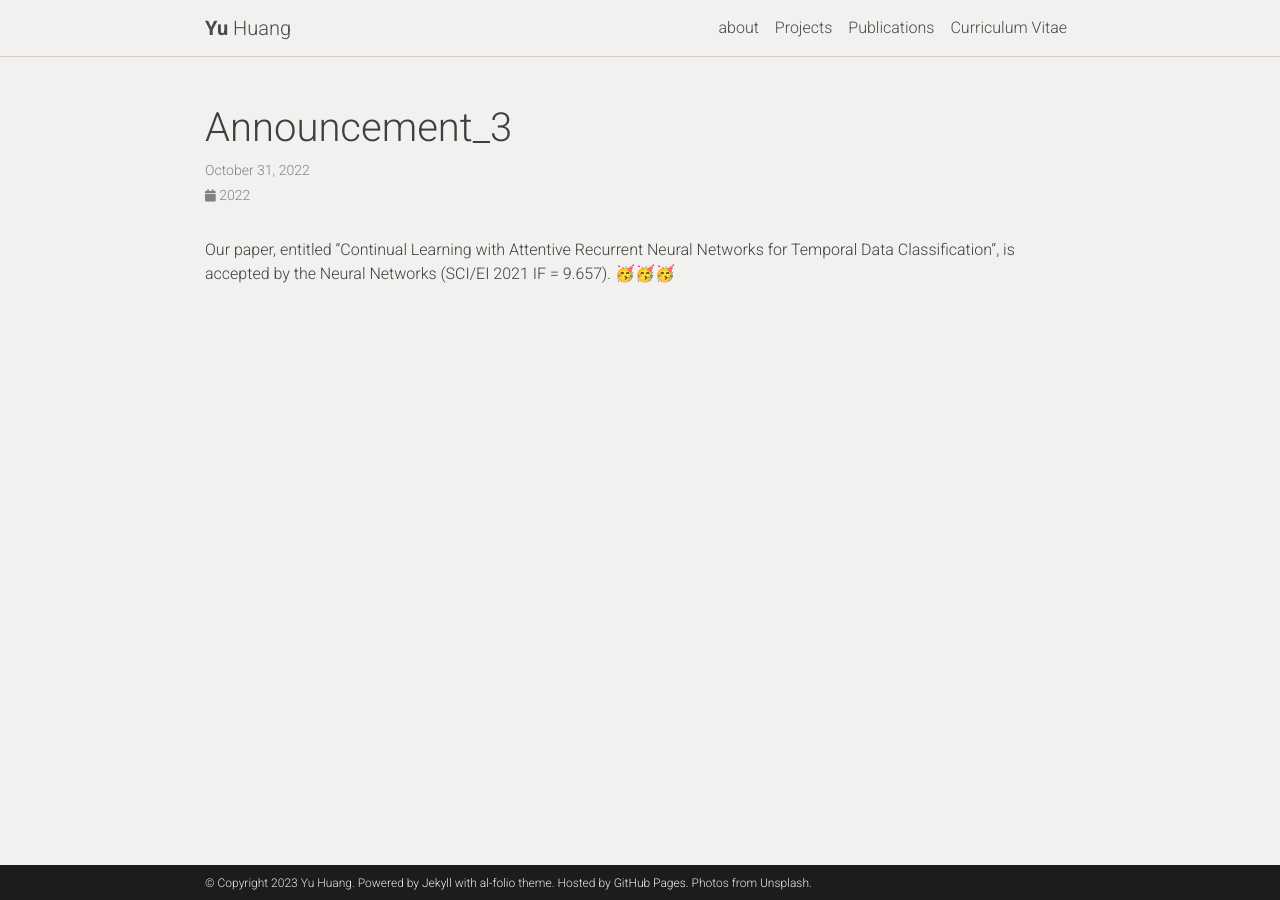
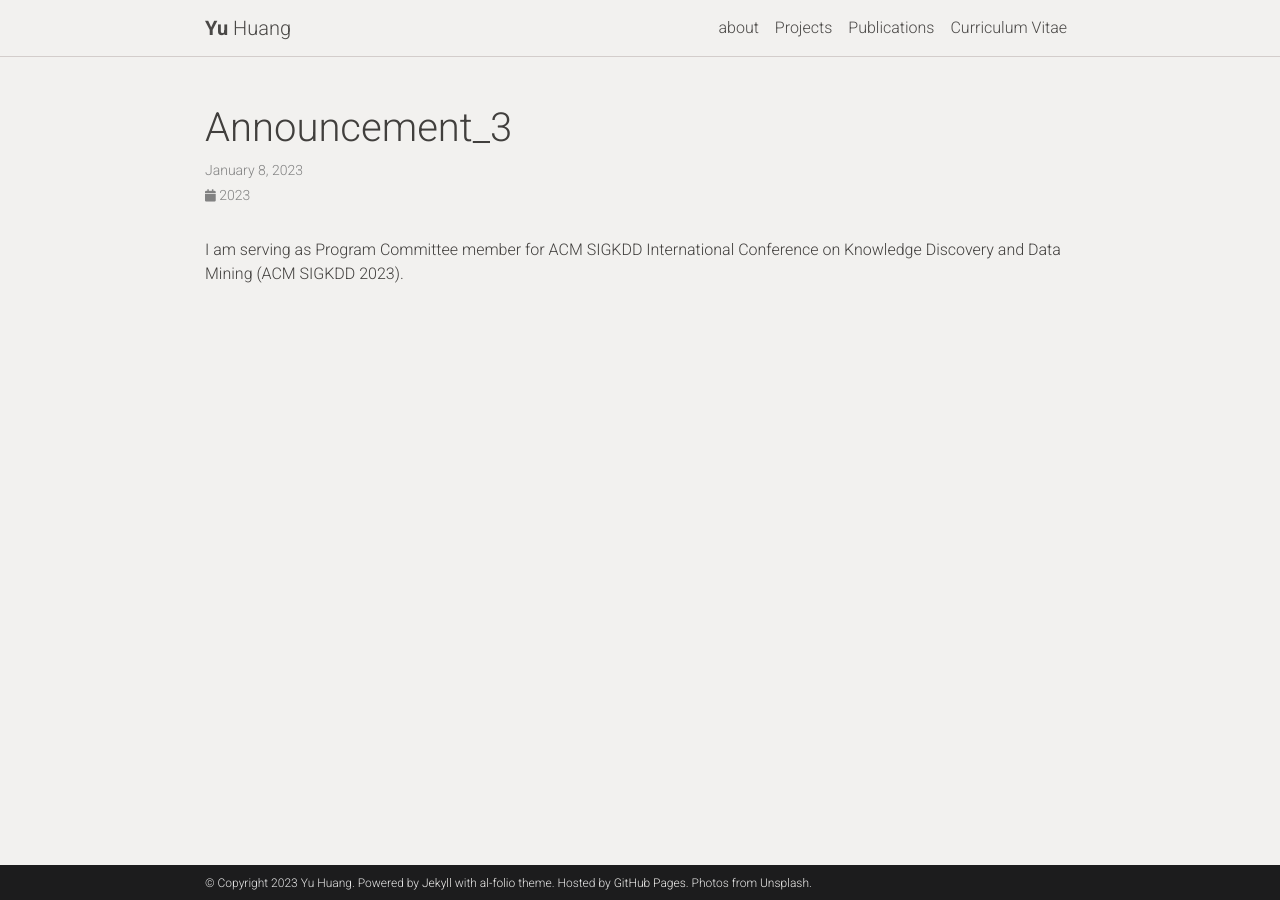
Before and after one commit to yuvisu/yuvisu.github.io, a Jekyll site: the page built from _news/announcement_3.md, in a window 1280 px wide. Built offline with Jekyll 4.4.1, drawn with Linux system fonts in a browser that asks for light colours; comment, search, counter and statistics services are not loaded; a style sheet for code colours, icons or effects is not loaded.

Commit message:
Update News

```diff
--- a/_news/announcement_3.md
+++ b/_news/announcement_3.md
@@ -1,7 +1,7 @@
 ---
 layout: post
-date: 2022-10-31
+date: 2023-1-8
 inline: true
 ---
 
-Our paper, entitled "Continual Learning with Attentive Recurrent Neural Networks for Temporal Data Classification", is accepted by the Neural Networks (SCI/EI 2021 IF = 9.657).  🥳🥳🥳
+I am serving as Program Committee member for ACM SIGKDD International Conference on Knowledge Discovery and Data Mining (ACM SIGKDD 2023).
```
Also changed, not shown: _news/announcement_1.md (+2 -2 lines), _news/announcement_2.md (+2 -2 lines), _news/announcement_4.md (+2 -2 lines), _news/announcement_5.md (+2 -2 lines), _news/announcement_6.md (deleted, +0 -7 lines).
